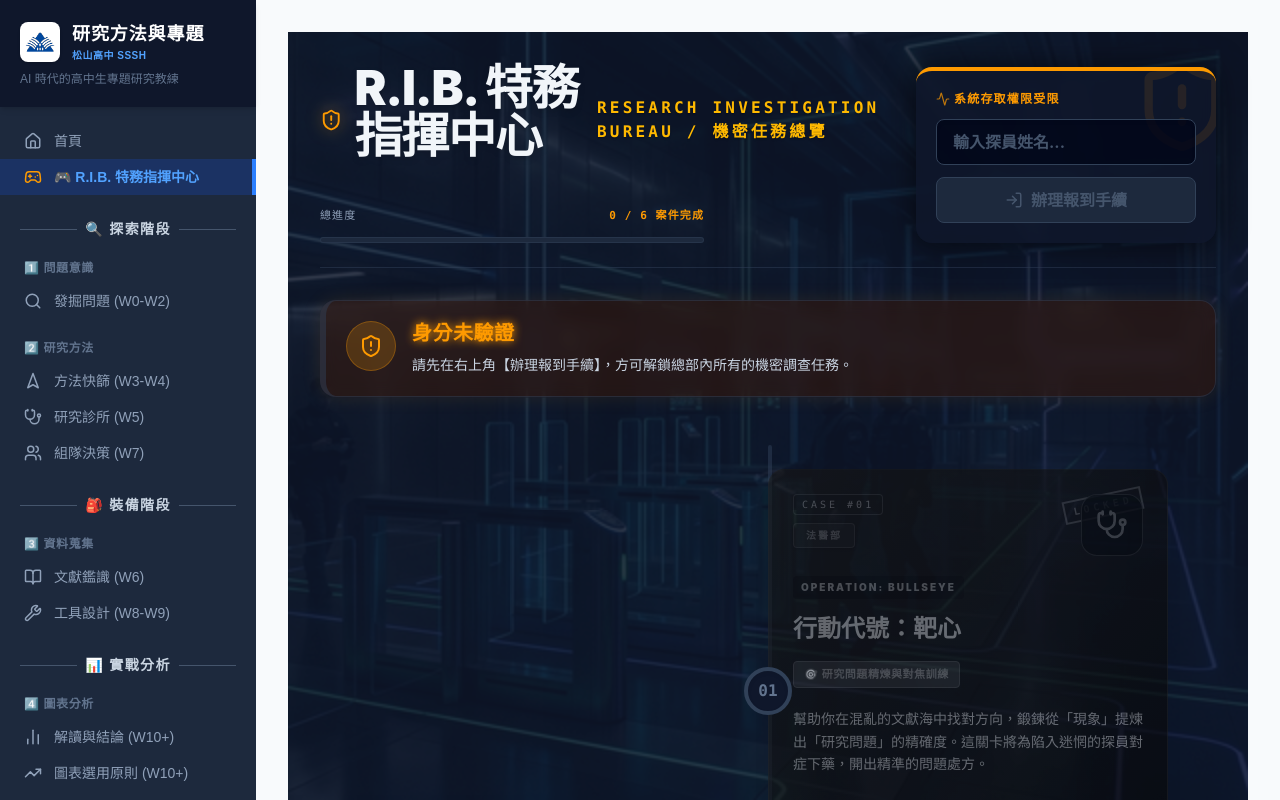
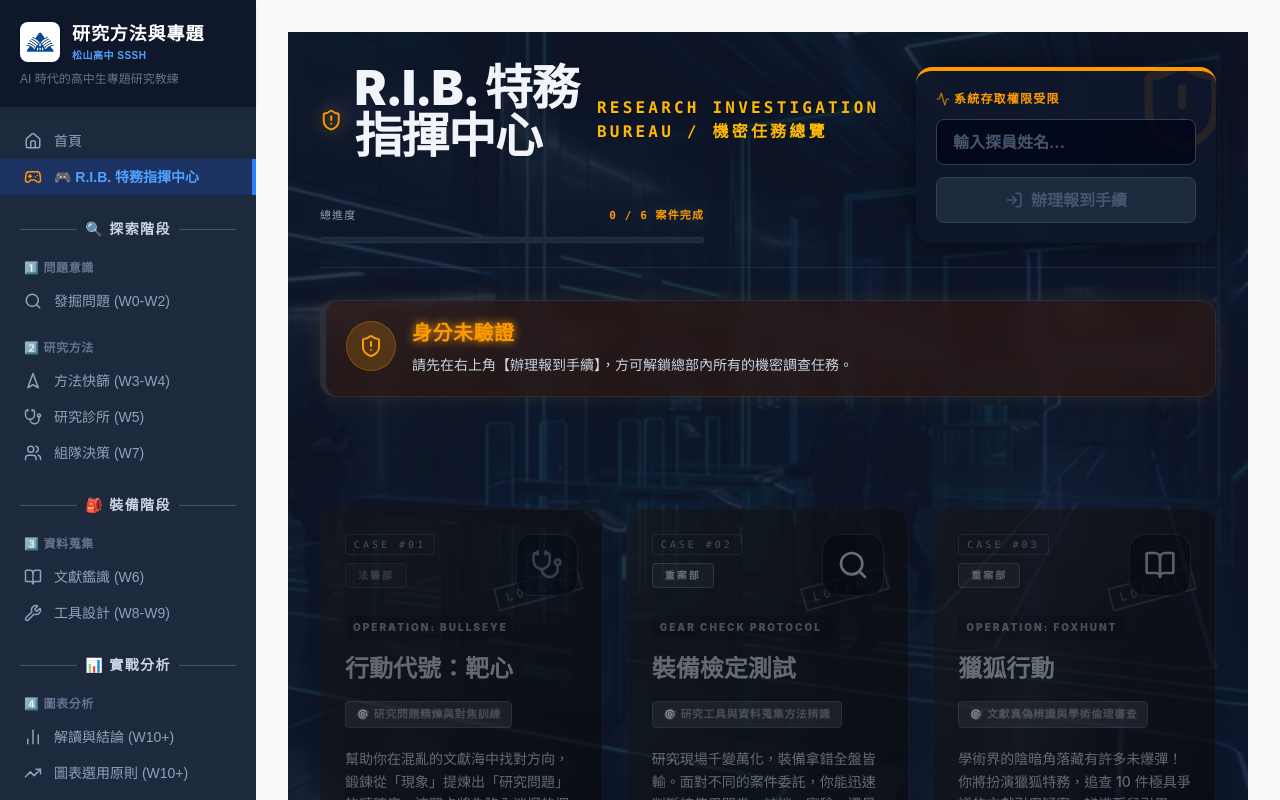
Before and after one commit to Ivanchen114/research-navigator, a React (Vite) app: page /games in a window 1280 px wide. Built offline with nearby package versions, Linux system fonts and the light colour scheme.

Commit message:
UI: 將 GameHub 改回 2x3 網格並修正 ACTIVE 印章位置

```diff
--- a/src/pages/games/GameHub.jsx
+++ b/src/pages/games/GameHub.jsx
@@ -236,31 +236,19 @@ export const GameHub = () => {
                     </div>
                 )}
 
-                {/* 任務檔案庫 Timeline */}
-                <div className="relative max-w-4xl mx-auto py-10 mt-8">
-                    {/* 垂直軸心線 (Desktop only for full tree, mobile left-aligned) */}
-                    <div className="absolute left-[39px] md:left-1/2 top-4 bottom-4 w-1 flex flex-col items-center z-0 hidden md:flex">
-                        <div className="h-full w-full bg-slate-700/50 rounded-full cursor-pointer"></div>
-                    </div>
-                    {/* Mobile Timeline line */}
-                    <div className="absolute left-[39px] top-4 bottom-4 w-1 bg-slate-700/50 rounded-full z-0 md:hidden"></div>
+                {/* 任務檔案庫 Grid */}
+                <div className="relative max-w-6xl mx-auto py-10 mt-8">
+                    <div className="grid grid-cols-1 md:grid-cols-2 lg:grid-cols-3 gap-6 mt-10 relative z-10 w-full">
+                        {RIB_MISSIONS.map((mission, index) => {
+                            const missionNumber = String(index + 1).padStart(2, '0');
+                            return (
+                                <div key={mission.id} className="w-full flex">
 
-                    <div className="space-y-12 relative z-10 w-full">
-                        {RIB_MISSIONS.map((mission, index) => {
-                            const isEven = index % 2 === 0;
-                            return (
-                                <div key={mission.id} className={`relative flex flex-col md:flex-row items-center gap-6 md:gap-0 ${isEven ? 'md:flex-row-reverse' : ''}`}>
-
-                                    {/* 圓形節點標記 */}
-                                    <div className="absolute left-[39px] md:left-1/2 w-12 h-12 bg-slate-900 shadow-[0_0_15px_rgba(0,0,0,0.8)] rounded-full border-4 border-slate-700 -translate-x-1/2 flex items-center justify-center z-10 text-slate-500 font-black font-mono shadow-inner transition-colors">
-                                        {String(index + 1).padStart(2, '0')}
-                                    </div>
-
-                                    {/* 卡片容器：控制寬度與左右貼齊 */}
-                                    <div className={`w-full pl-[90px] pr-4 md:px-0 md:w-1/2 flex ${isEven ? 'md:justify-start md:pr-12' : 'md:justify-end md:pl-12'}`}>
+                                    {/* 卡片容器 */}
+                                    <div className="w-full flex h-full">
                                         <div
                                             onClick={() => navigateToMission(mission.path)}
-                                            className={`w-full group relative bg-gradient-to-br from-slate-900 to-slate-950 rounded-2xl p-6 border transition-all duration-300 flex flex-col overflow-hidden shadow-xl ${isLoggedIn
+                                            className={`w-full group relative bg-gradient-to-br from-slate-900 to-slate-950 rounded-2xl p-6 border transition-all duration-300 flex flex-col h-full overflow-hidden shadow-xl ${isLoggedIn
                                                     ? 'border-slate-800 hover:border-amber-500/40 cursor-pointer hover:-translate-y-2 hover:shadow-[0_20px_40px_rgba(0,0,0,0.8),0_0_0_1px_rgba(245,158,11,0.2)]'
                                                     : 'border-slate-800/50 opacity-60 grayscale cursor-not-allowed'
                                                 }`}
@@ -277,14 +265,19 @@ export const GameHub = () => {
 
                                             {/* ACTIVE / LOCKED Stamp */}
                                             {isLoggedIn ? (
-                                                <div className="absolute top-6 right-6 border-2 border-amber-500/30 text-amber-500/50 font-mono text-[10px] font-black tracking-[4px] px-2 py-0.5 -rotate-12 z-10 group-hover:border-amber-500 group-hover:text-amber-500 transition-colors shadow-[0_0_10px_rgba(245,158,11,0)] group-hover:shadow-[0_0_15px_rgba(245,158,11,0.2)] pointer-events-none">
+                                                <div className="absolute top-16 right-4 sm:top-14 sm:right-6 border-2 border-amber-500/30 text-amber-500/40 font-mono text-[10px] sm:text-xs font-black tracking-[4px] px-2 py-0.5 -rotate-[15deg] z-0 group-hover:border-amber-500 group-hover:text-amber-500 transition-colors shadow-[0_0_10px_rgba(245,158,11,0)] group-hover:shadow-[0_0_15px_rgba(245,158,11,0.2)] pointer-events-none opacity-60 group-hover:opacity-100 scale-90 sm:scale-100 origin-top-right">
                                                     ACTIVE
                                                 </div>
                                             ) : (
-                                                <div className="absolute top-6 right-6 border-2 border-slate-700 text-slate-600 font-mono text-[10px] font-black tracking-[4px] px-2 py-0.5 -rotate-12 z-10 pointer-events-none">
+                                                <div className="absolute top-16 right-4 sm:top-14 sm:right-6 border-2 border-slate-700 text-slate-600 font-mono text-[10px] sm:text-xs font-black tracking-[4px] px-2 py-0.5 -rotate-[15deg] z-0 pointer-events-none opacity-60 scale-90 sm:scale-100 origin-top-right">
                                                     LOCKED
                                                 </div>
                                             )}
+
+                                            {/* 巨大編號浮水印底圖 */}
+                                            <div className="absolute -bottom-4 -right-2 text-[120px] font-black font-mono text-slate-800/20 leading-none z-0 pointer-events-none select-none">
+                                                {missionNumber}
+                                            </div>
 
                                             {/* Department Badge */}
                                             <div className="flex justify-between items-start mb-5 relative z-10">
```
